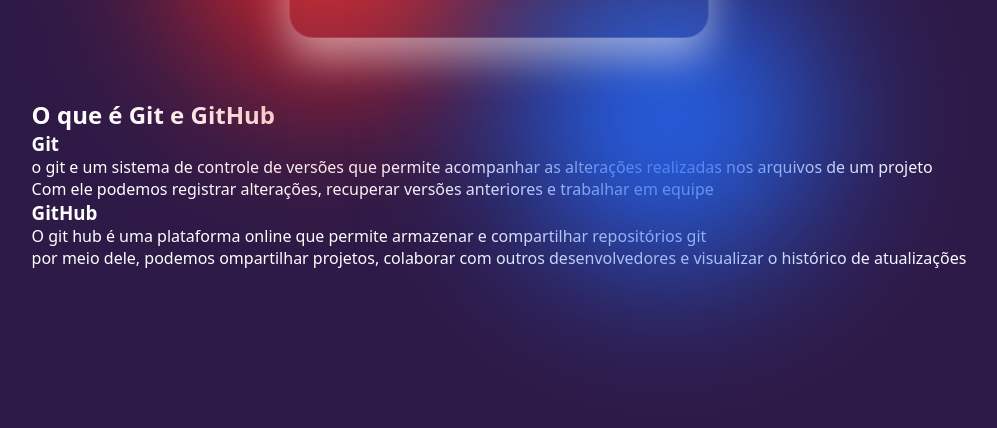
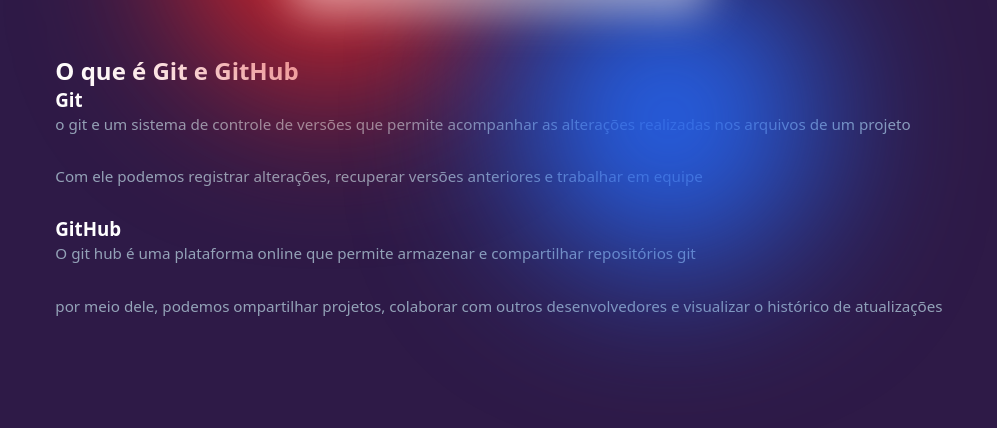
Before and after one commit to annaigarashi-hub/atividade, a plain HTML site: page index.html in a window 1280 px wide. Shown: the part 372-800 px from the top of the page, without its empty margins (141-1138 px from the left). Drawn offline with Linux system fonts and the light colour scheme.

Commit message:
o trecho do css para o parágrafo está pronto

```diff
--- a/style.css
+++ b/style.css
@@ -92,3 +92,11 @@ h1{
     -webkit-background-clip: text;
     -webkit-text-fill-color: transparent;
 }
+
+p{
+    color: #94a3b8;
+    font-size: 0.95rem;
+    line-height: 1.6;
+    margin-bottom: 28px;
+
+}
```
